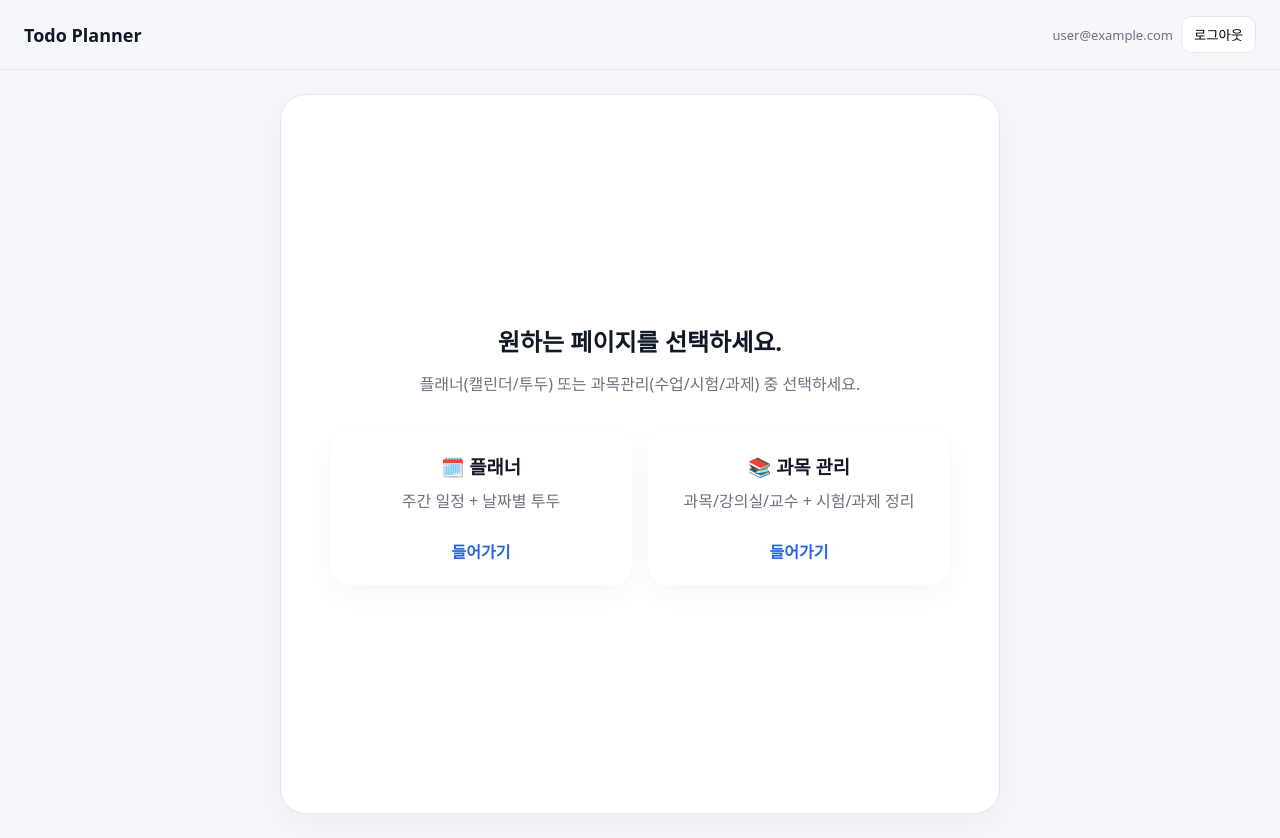
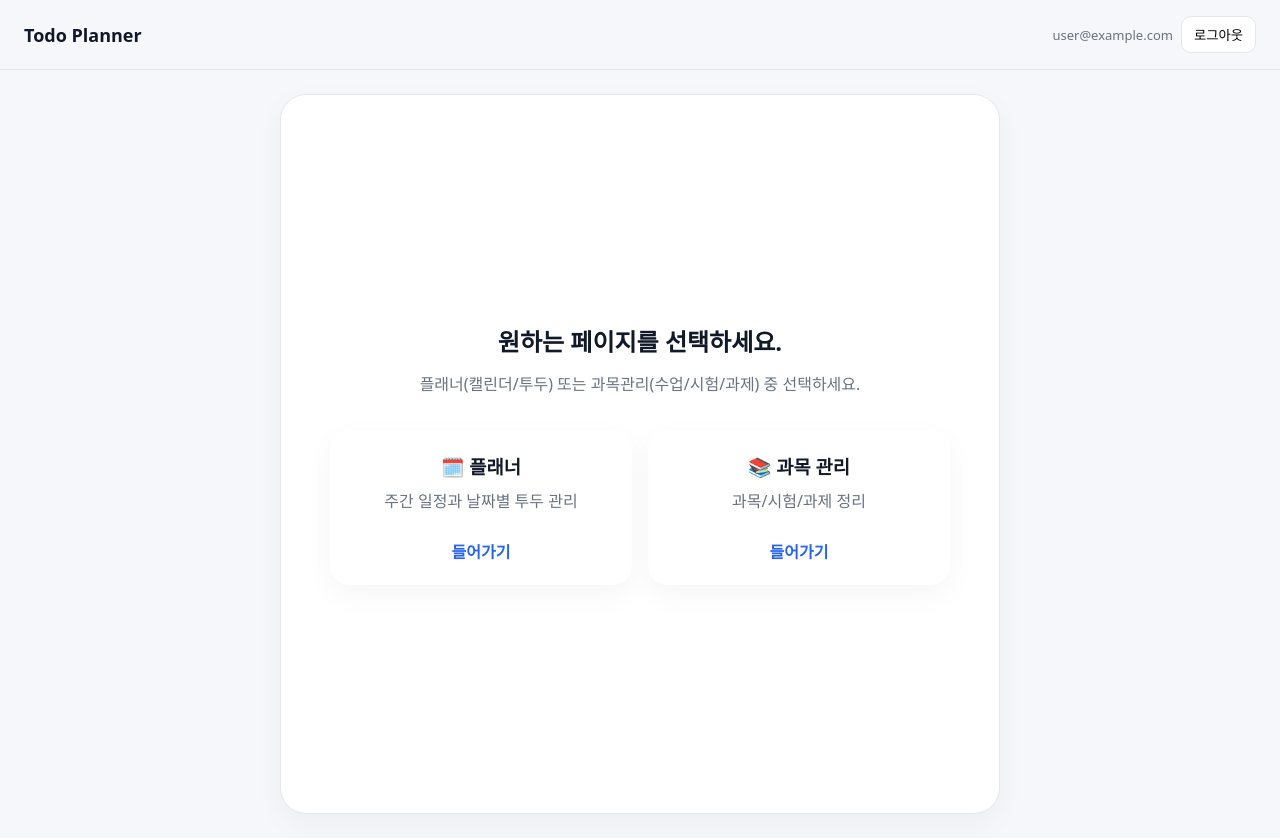
Before and after one commit to eeuunnjjiinn/planner, a React (Vite) app: page /home in a window 1280 px wide. Built offline with nearby package versions, Linux system fonts and the light colour scheme; no server answers; sample sign-in values are in the browser's storage.

Commit message:
style: adjust home page spacing/alignment

```diff
--- a/src/pages/HomePage.jsx
+++ b/src/pages/HomePage.jsx
@@ -29,7 +29,6 @@ export default function HomePage({ user, onLogout }) {
             </p>
 
             <div className="home-cards">
-              {/* 플래너 카드 전체 클릭 */}
               <button
                 type="button"
                 className="home-card card"
@@ -39,7 +38,7 @@ export default function HomePage({ user, onLogout }) {
                   <h3 className="home-card-title">🗓️ 플래너</h3>
                 </div>
 
-                <p className="home-card-desc">주간 일정 + 날짜별 투두</p>
+                <p className="home-card-desc">주간 일정과 날짜별 투두 관리</p>
 
                 <div className="home-card-cta" aria-hidden="true">
                   들어가기
@@ -57,7 +56,7 @@ export default function HomePage({ user, onLogout }) {
                 </div>
 
                 <p className="home-card-desc">
-                  과목/강의실/교수 + 시험/과제 정리
+                  과목/시험/과제 정리
                 </p>
 
                 <div className="home-card-cta" aria-hidden="true">
```
